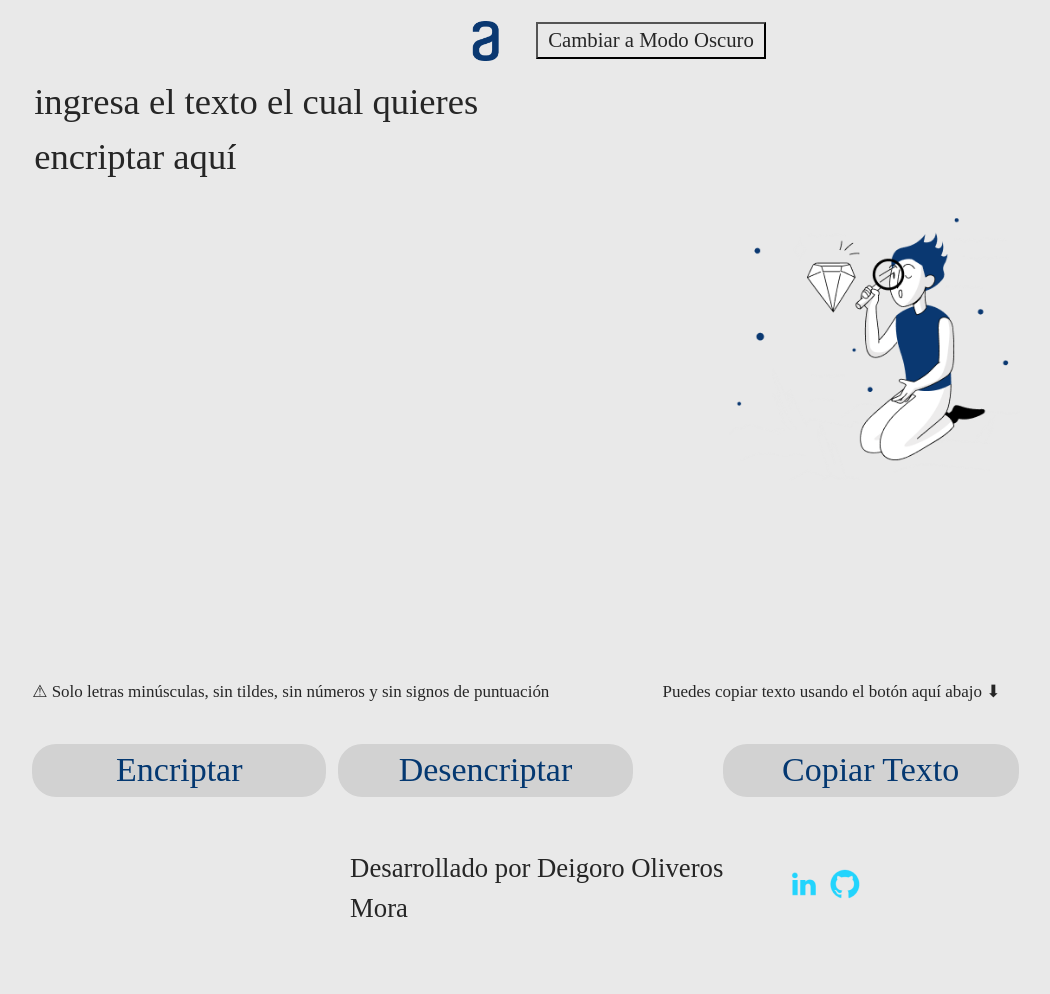
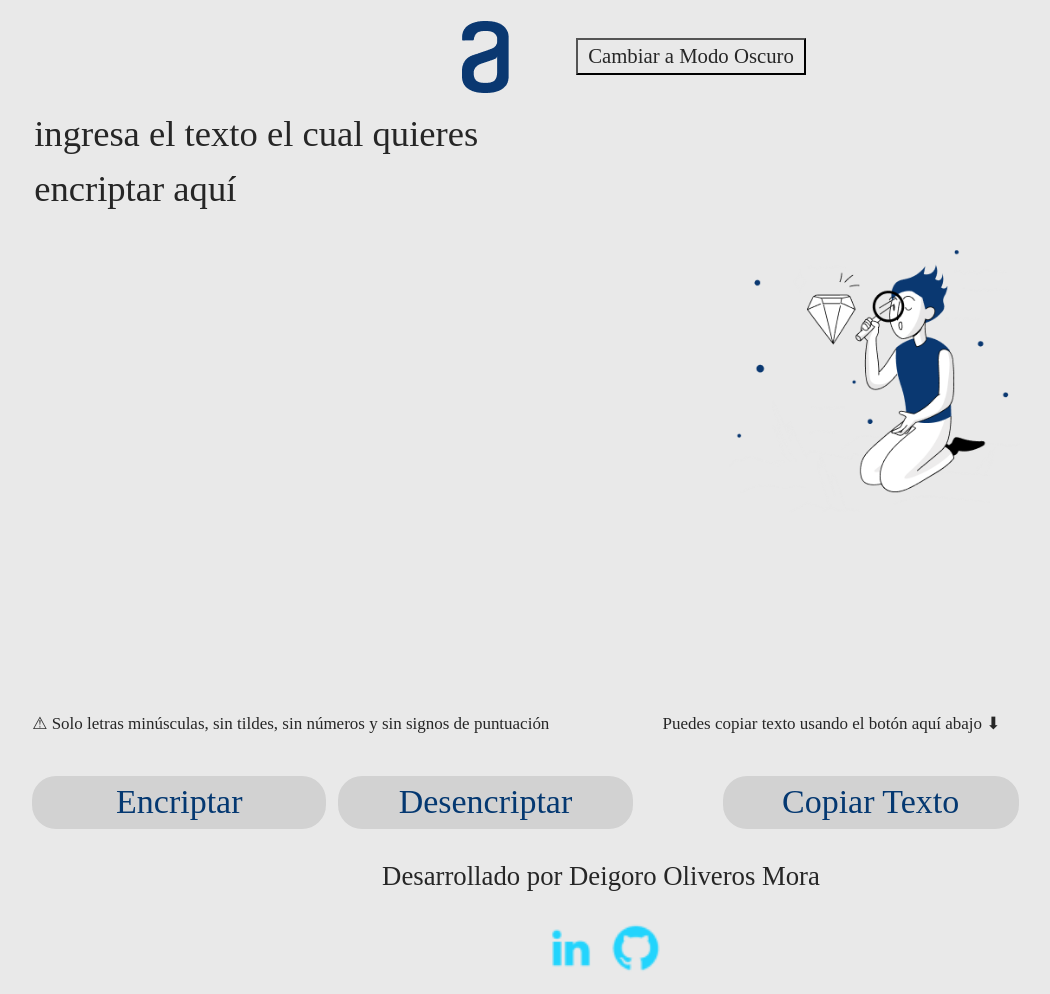
Before and after one commit to DeigoroOliveros/primer-challenge-alura-terminado, a plain HTML site: page index.html in a window 1280 px wide. Shown: the whole page, without its empty margins (39-1089 px from the left). Before the commit the page ends 963 px from the top, so only its background shows below. Drawn offline with Linux system fonts and the light colour scheme.

Commit message:
Update style.css
Actualización

```diff
--- a/style.css
+++ b/style.css
@@ -22,14 +22,23 @@
 
 }
 
-.logo{
-    width: 100px;
+/* Estilos para el header con clase "mi-header" */
+header.mi-header .logo {
+    width: 6rem;
     height: auto;
-    Top: 4%;
-    Left: 3%;
-    Gap: 3%;
+    top: 4%;
+    left: 3%;
+    gap: 3%;
     background: transparent;
 }
+
+header.mi-header .modo-oscuro {
+    padding: 10px 20px;
+    font-size: 1rem;
+    cursor: pointer;
+    color: var(--color-texto-claro);
+}
+
 
 main{
     display: flex;
@@ -127,32 +136,26 @@ main{
     font-size: 1.8rem;
 }
 
-.footer{
-    justify-content: center;
-    display: flex;
+.footer {
+    align-items: center;
     margin-top: 1.9%;
     border: none;
     font-size: 1.2rem;
     position: relative;
-
 }
 
-.modo-oscuro{
-    padding: 10px 20px;
-    font-size: 1rem;
-    cursor: pointer;
-    color: var(--color-texto-claro)
-
+.redes {
+    display: flex;
+    justify-content: center;
+    align-items: center;
+    gap: 15px;
+    margin-left: 1%;
+    max-width: 100%;
 }
 
-.redes{
-    display: flex;
-    justify-content: space-between;
-    align-items: center;
-    margin-left: 1%;
-    gap: 15%;
-    margin-top: 0.5%;
-    max-width: 100%;
+.redes img {
+    width: 50px;
+    height: auto;
 }
 
 
```
